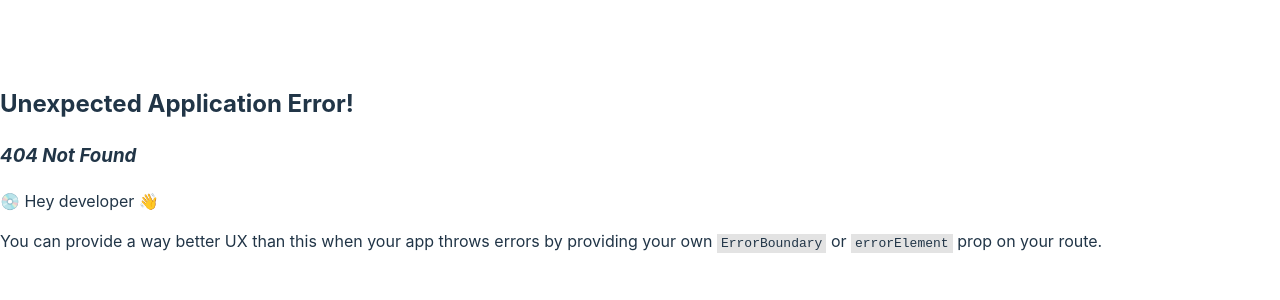
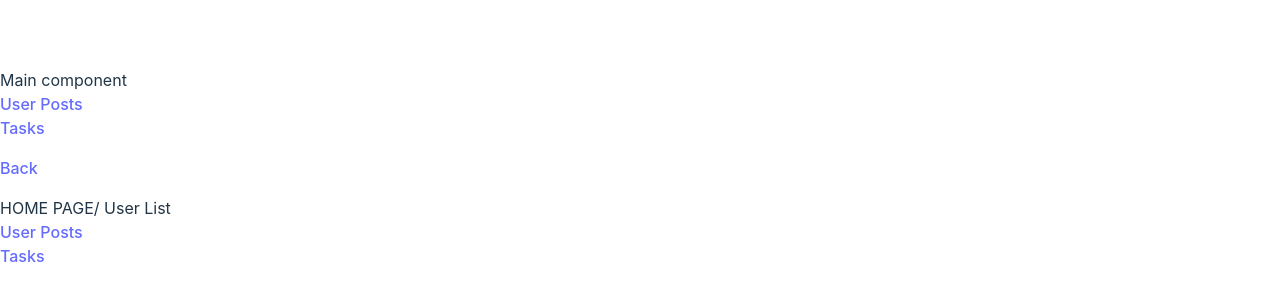
Before and after one commit to Yoana7183/Users-List, a React (Vite) app in the folder user-list-task/: page /user/1 in a window 1280 px wide. Before the commit this address had no page. Shown: the part 232-532 px from the top of the page. Built offline with nearby package versions, Linux system fonts and the light colour scheme.

Commit message:
added basic route

```diff
--- a/user-list-task/package.json
+++ b/user-list-task/package.json
@@ -11,8 +11,8 @@
     "tailwind": "npx tailwindcss -i ./src/input.css -o ./dist/output.css --watch",
     "docs": "jsdoc -c jsdoc.conf.json",
     "lint": "eslint .",
-     "lint:fix": "eslint --fix",
-     "format": "prettier --write './**/*.{js,jsx,ts,tsx,css,md,json}' --config ./.prettierrc"
+    "lint:fix": "eslint --fix",
+    "format": "prettier --write './**/*.{js,jsx,ts,tsx,css,md,json}' --config ./.prettierrc"
   },
   "dependencies": {
     "axios": "^1.5.0",
--- /dev/null
+++ b/user-list-task/src/UserListTask.jsx
@@ -0,0 +1,20 @@
+import React from 'react';
+import NavBar from './components/NavBar';
+import { Link, Outlet } from 'react-router-dom';
+
+const UserListTask = () => {
+  return (
+    <div>
+      <div>Main component</div>
+      <NavBar />
+      <Link to="/user/">
+        <div className=" hidden sm:flex">
+          <p className="text-[10px] mt-1 ">Back</p>
+        </div>
+      </Link>
+      <Outlet />
+    </div>
+  );
+};
+
+export default UserListTask;
--- a/user-list-task/src/components/NavBar.jsx
+++ b/user-list-task/src/components/NavBar.jsx
@@ -1,7 +1,18 @@
 import React from 'react';
 
+import { NavLink } from 'react-router-dom';
+
 const NavBar = () => {
-  return <div>Navigetion</div>;
+  return (
+    <div className="mt-10">
+      <div>
+        <NavLink to={`/user/posts:userId`}> User Posts </NavLink>
+      </div>
+      <div>
+        <NavLink to={`/user/todos:userId`}> Tasks </NavLink>
+      </div>
+    </div>
+  );
 };
 
 export default NavBar;
--- a/user-list-task/src/pages/HomePage.jsx
+++ b/user-list-task/src/pages/HomePage.jsx
@@ -1,7 +1,12 @@
 import React from 'react';
-
+import NavBar from '../components/NavBar';
 const HomePage = () => {
-  return <div>User List</div>;
+  return (
+    <div>
+      <div> HOME PAGE/ User List</div>
+      <NavBar />
+    </div>
+  );
 };
 
 export default HomePage;
--- /dev/null
+++ b/user-list-task/src/pages/TasksPage.jsx
@@ -0,0 +1,7 @@
+import React from 'react';
+
+const TasksPage = () => {
+  return <div>TASK PAGE</div>;
+};
+
+export default TasksPage;
--- /dev/null
+++ b/user-list-task/src/pages/UserPostPage.jsx
@@ -0,0 +1,7 @@
+import React from 'react';
+
+const UserPostPage = () => {
+  return <div>USER POST PAGE</div>;
+};
+
+export default UserPostPage;
```
Also changed, not shown: user-list-task/src/App.jsx (+14 -5 lines), 1 other file (tests, documents, lock files or other folders).
